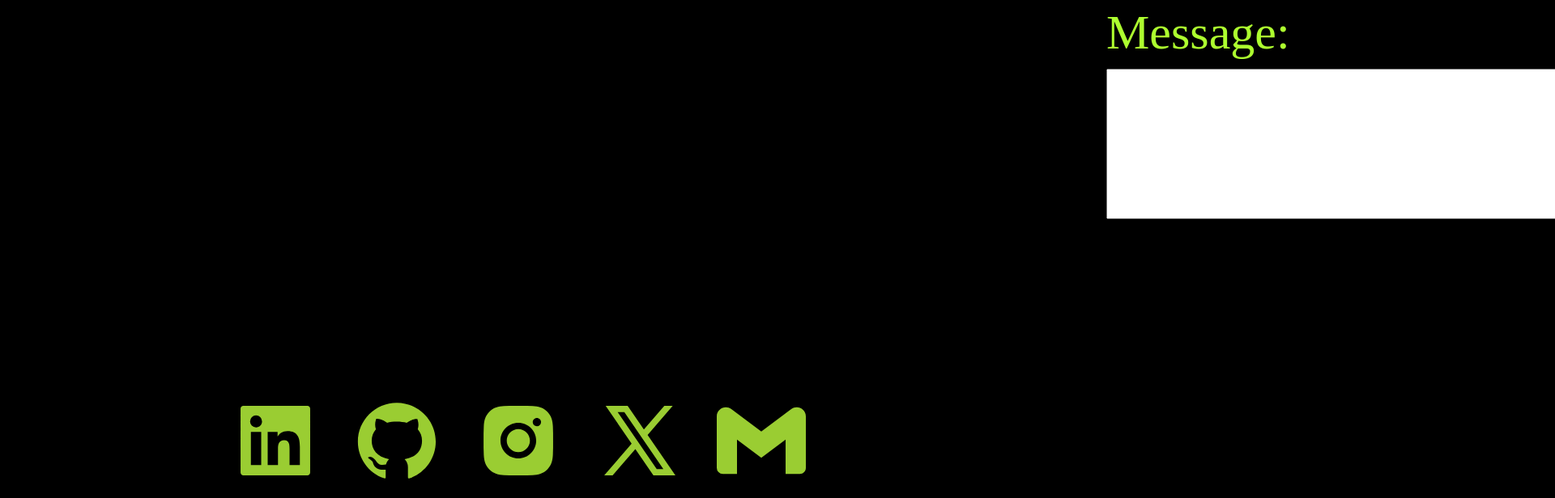
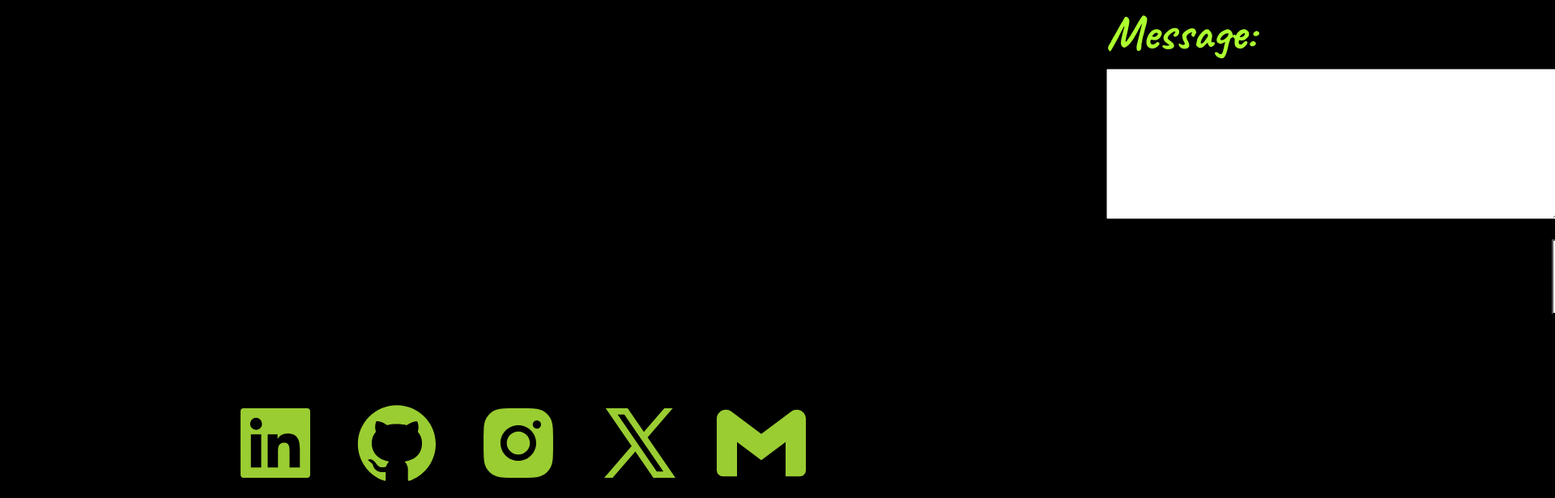
Before and after one commit to arrozconpollo220/Alex-Portfolio, a React (Vite) app: page /Contact in a window 1280 px wide. Shown: the part 2124-2740 px from the top of the page at 81% size, 1920 px wide, since content can reach past the window. Built offline with nearby package versions, Linux system fonts and the light colour scheme.

Commit message:
updated fonts

```diff
--- a/index.html
+++ b/index.html
@@ -3,9 +3,9 @@
   <head>
     <meta charset="UTF-8" />
     <link rel="icon" type="image/svg+xml" href="/vite.svg" />
-    <!-- <style>
-      @import url('https://fonts.googleapis.com/css2?family=Inter:ital,opsz,wght@0,14..32,100..900;1,14..32,100..900&family=Shadows+Into+Light&display=swap');
-      </style> -->
+    <style>
+      @import url('https://fonts.googleapis.com/css2?family=Caveat:wght@400..700&display=swap');
+      </style>
     <meta name="viewport" content="width=device-width, initial-scale=1.0" />
     <title>React Router</title>
   </head>
--- a/src/App.css
+++ b/src/App.css
@@ -2,7 +2,8 @@
 body {
     background-color: black;
     color: white;
-    font-family: shadows into light;
+    font-family: 'caveat', cursive;
+    font-weight: bolder;
 }
 
 ul {
--- a/src/styles/contact.css
+++ b/src/styles/contact.css
@@ -47,7 +47,7 @@
     padding-left: 5px;
     padding-right: 5px;
     position:absolute;
-    margin-left: 700px;
+    margin-left: 550px;
 }
 
 label {
```
